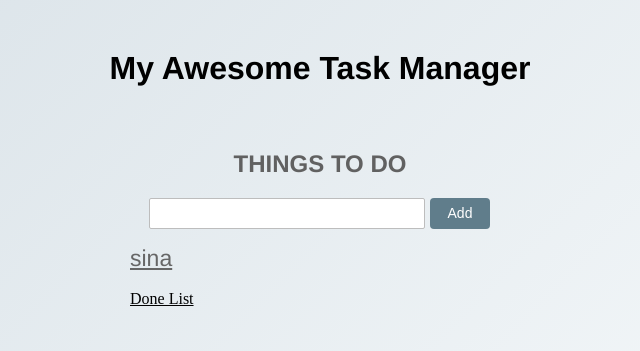
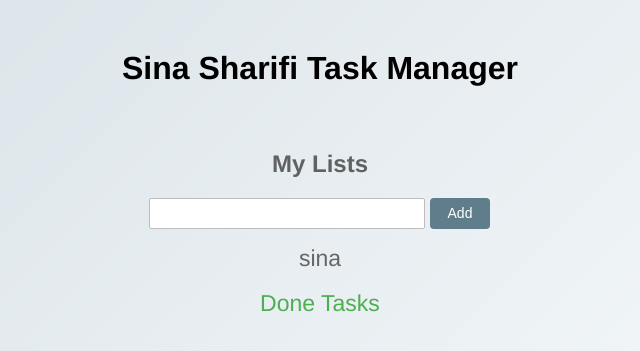
Before and after one commit to pepsinardiola/bugfix, a Django app: page /main/ in a window 1280 px wide. Shown: the top 351 px of the page, without its empty margins (320-960 px from the left). Run offline with Django 3.2, Linux system fonts and the light colour scheme; data comes from the database, SQL or seed files in the repository; both versions use the stored data as it was after the commit.

Commit message:
First Commit

```diff
--- a/sina/agenda/templates/done.html
+++ b/sina/agenda/templates/done.html
@@ -59,6 +59,7 @@
 		font-size: 23px;
 		height: 45px;
 		color: #666;
+		text-align: center;
 	}
 
 	li a.delete {
@@ -115,8 +116,8 @@
 </head>
 <body>
 	<div class="top-head">
-		<h1>My Awesome Task Manager</h1>
-		<h2>THINGS TO DO</h2>
+		<h1>Sina Sharifi Task Manager</h1>
+		<h2>Done Tasks List</h2>
 	</div>
 	<div class="container">
 		<ul>
--- a/sina/agenda/templates/main.html
+++ b/sina/agenda/templates/main.html
@@ -59,7 +59,9 @@
 		font-size: 23px;
 		height: 45px;
 		color: #666;
+		text-align: center;
 	}
+
 
 	li a.delete {
 		background:#999;
@@ -109,14 +111,22 @@
 	}
 	a{
 		color: inherit;
+		text-decoration: none;
+	}
+	#mine{
+		color: #4CAF50;
+	}
+	label:hover
+	{
+		cursor: pointer;
 	}
 	</style>
 
 </head>
 <body>
 	<div class="top-head">
-		<h1>My Awesome Task Manager</h1>
-		<h2>THINGS TO DO</h2>
+		<h1>Sina Sharifi Task Manager</h1>
+		<h2>My Lists</h2>
 	</div>
 	<div class="container">
 		<form action="/main/addList" method="POST">
@@ -128,13 +138,13 @@
 		</form>
 		<form id="task-list">
 			<ul>
-				{% for list in lists %}
+				{% for l in lists %}
 				<li>
-					<a href="/main/{{list.name}}"><label>{{list.name}}</label></a>
+					<a href="/main/{{l.name}}"><label>{{l.name}}</label></a>
 				</li>
 				{% endfor %}
 			</ul>
-			<a href="/main/done">Done List</a>
+			<li><a href="/done"><label id="mine">Done Tasks</label></a></li>
 
 		</form>
 	</div>
--- a/sina/agenda/views.py
+++ b/sina/agenda/views.py
@@ -1,6 +1,6 @@
-from django.shortcuts import render
+from django.shortcuts import render, redirect
 from agenda.models import List, Task
-# Create your views here.
+'''Showing Functions'''
 
 
 def main(request):
@@ -17,33 +17,36 @@ def each(request, list_name):
 def done(request):
     mydone = Task.objects.filter(isDone=True)
     return render(request, "done.html", {'mydone': mydone})
-
-
-def remove(request, task_name):
-    task = Task.objects.get(name=task_name)
-    task.delete()
-    return render(request, "list.html")
-
-
-def add_task(request, list_name):
-    myname = request.POST.get('tname')
-    task = Task.objects.create(name=myname, list=List.objects.create(name=list_name))
-    task.save()
-    return render(request, "list.html")
+'''Functionality Functions'''
 
 
 def add_list(request):
     myname = request.POST.get('lname')
     mylist = List.objects.create(name=myname)
     mylist.save()
-    return render(request, "main.html")
+    return redirect("/main/")
+
+
+def add_task(request, list_name):
+    myname = request.POST.get('tname')
+    task = Task.objects.create(name=myname, list=List.objects.get(name=list_name))
+    task.save()
+    return redirect("/main/"+str(list_name))
+
+
+def remove(request, task_name):
+    task = Task.objects.get(name=task_name)
+    name1 = task.list.name
+    task.delete()
+    return redirect("/main/"+str(name1))
 
 
 def doer(request, list_name):
-    mydones = request.POST.getlist('done_state')
-    for i in mydones:
-        print(i)
-        task = Task.objects.get(id=i)
-        task.isDone = True
-        task.save()
-    return render(request, "list.html")
+    mylist = List.objects.get(name=list_name)
+    tasks = Task.objects.filter(list=mylist)
+    print(request.POST)
+    for task in tasks:
+        if task.name in request.POST:
+            task.isDone=True
+            task.save()
+    return redirect("/main/"+str(list_name))
--- a/sina/sina/urls.py
+++ b/sina/sina/urls.py
@@ -1,16 +1,12 @@
 from django.conf.urls import include, url
 from django.contrib import admin
-from agenda import views
 urlpatterns = [
-    # Examples:
-    # url(r'^$', 'sina.views.home', name='home'),
-    # url(r'^blog/', include('blog.urls')),
+    url(r'^main/addList$', 'agenda.views.add_list'),
+    url(r'^main/(?P<list_name>\w+)$', 'agenda.views.each'),
+    url(r'^main/(?P<task_name>\w+)/remove$', 'agenda.views.remove'),
+    url(r'^main/(?P<list_name>\w+)/addTask$', 'agenda.views.add_task'),
+    url(r'^main/(?P<list_name>\w+)/doit$', 'agenda.views.doer'),
+    url(r'^done$', 'agenda.views.done'),
     url(r'^main/$', 'agenda.views.main'),
-    url(r'^main/(?P<list_name>\w+)$', 'agenda.views.each'),
-    url(r'^main/done$', 'agenda.views.done'),
-    url(r'^main/remove/(?P<task_name>\w+)$', 'agenda.views.remove'),
-    url(r'^main/addTask/(?P<list_name>\w+)$', 'agenda.views.add_task'),
-    url(r'^main/addList/$', 'agenda.views.add_list'),
-    url(r'^main/doit/(?P<list_name>\w+)$', 'agenda.views.doer'),
     url(r'^admin/', include(admin.site.urls)),
 ]
```
Also changed, not shown: sina/agenda/templates/list.html (+8 -8 lines), sina/db.sqlite3.
